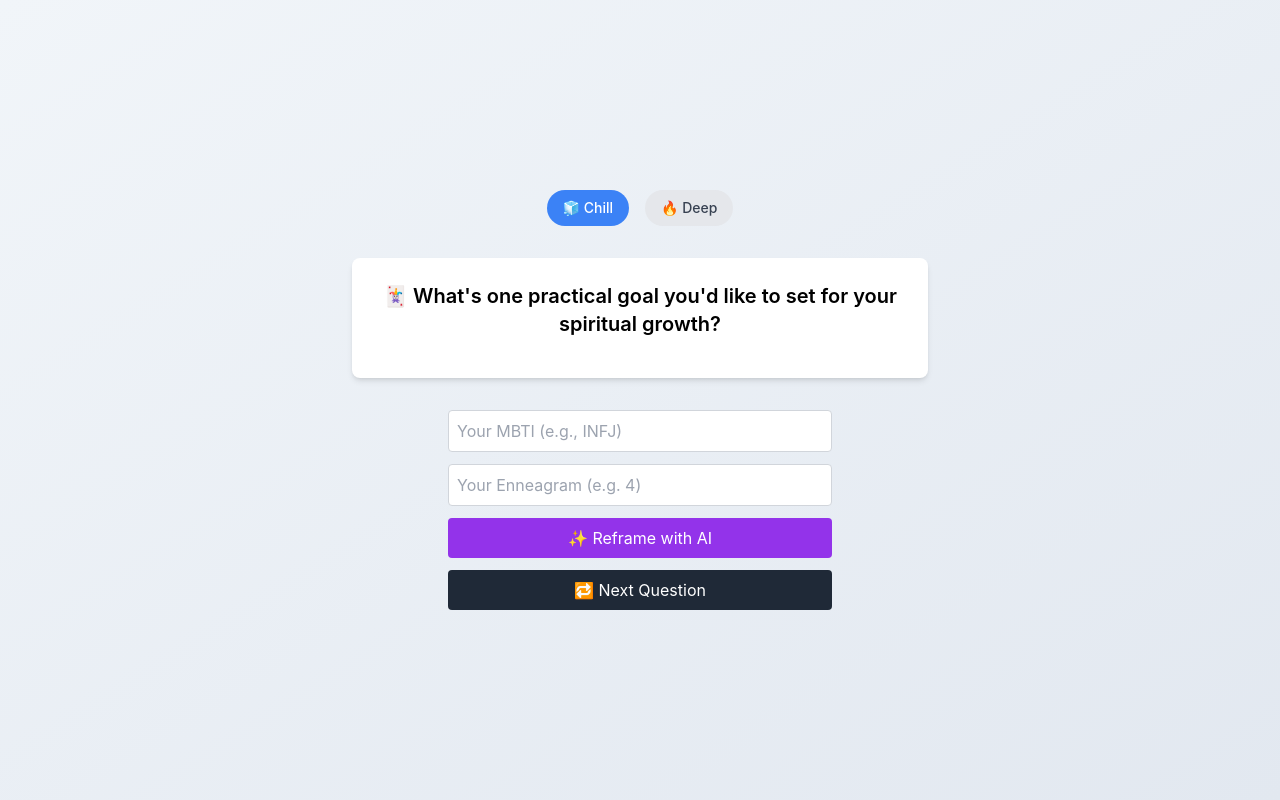
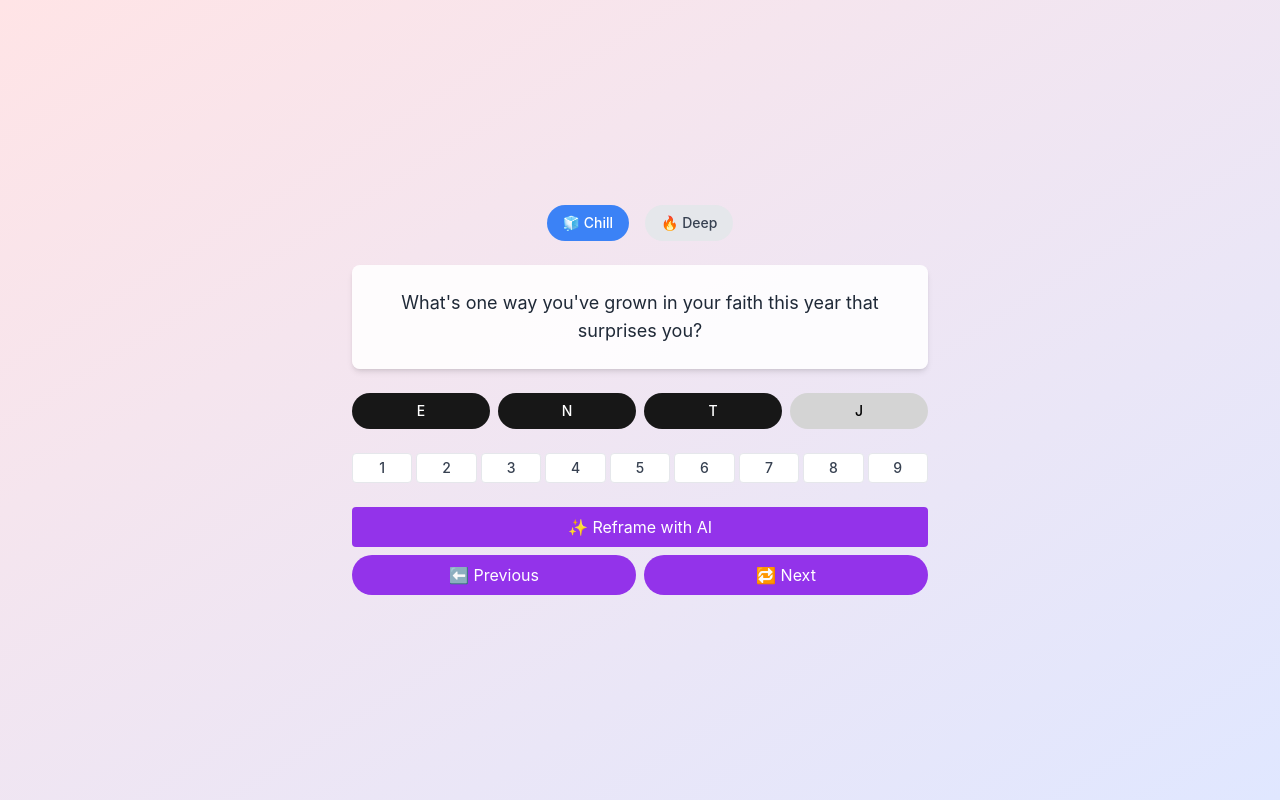
Before and after one commit to Eug-Chua/thoughtful_together, a React (Create React App) app in the folder frontend/: page / in a window 1280 px wide. Built offline with nearby package versions, Linux system fonts and the light colour scheme; a web font is replaced by a local one.

Commit message:
refactored app.js

```diff
--- a/frontend/src/App.js
+++ b/frontend/src/App.js
@@ -2,43 +2,54 @@ import React, { useState, useEffect } from 'react';
 import questions from './questions.json';
 import './index.css';
 
+const mbtiPairs = [
+  ['E', 'I'],
+  ['N', 'S'],
+  ['T', 'F'],
+  ['P', 'J'],
+];
+
 function App() {
-  const [depth, setDepth] = useState('chill');         // chill 🔵 or deep 🔴
-  const [question, setQuestion] = useState(null);      // current question
-  const [reframed, setReframed] = useState('');        // AI-enhanced version
-  const [mbti, setMbti] = useState('');
+  const [depth, setDepth] = useState('chill');
+  const [questionIndex, setQuestionIndex] = useState(0);
+  const [reframed, setReframed] = useState('');
+  const [mbti, setMbti] = useState(['E', 'N', 'T', 'J']);
   const [enneagram, setEnneagram] = useState('');
   const [loading, setLoading] = useState(false);
+  const [fadeKey, setFadeKey] = useState(0);
 
-  // pick a random question when depth changes
-  useEffect(() => {
-    pickRandomQuestion();
-  }, [depth]);
+  const filtered = questions.filter(q => q.depth === depth);
+  const question = reframed || filtered[questionIndex]?.content || '';
 
-  const pickRandomQuestion = () => {
-    const filtered = questions.filter(q => q.depth === depth);
-    const random = filtered[Math.floor(Math.random() * filtered.length)];
-    setQuestion(random);
+  const pickQuestion = (offset) => {
+    const newIndex = (questionIndex + offset + filtered.length) % filtered.length;
+    setQuestionIndex(newIndex);
     setReframed('');
+    setFadeKey(prev => prev + 1);
   };
 
+  const toggleMbti = (row, value) => {
+    setMbti(prev => ({ ...prev, [row]: value }));
+  };
+
+  const fullMbti = Object.values(mbti).join('');
+
   const reframeWithAI = async () => {
-    if (!mbti || !enneagram || !question) return;
-
+    if (!fullMbti || !enneagram || !question) return;
     setLoading(true);
     try {
-      const res = await fetch('http://localhost:5000/reframe', {
+      const res = await fetch('http://localhost:5050/reframe', {
         method: 'POST',
         headers: { 'Content-Type': 'application/json' },
         body: JSON.stringify({
-          question: question.content,
-          mbti,
+          question,
+          mbti: fullMbti,
           enneagram
         }),
       });
-
       const data = await res.json();
       setReframed(data.reframed);
+      setFadeKey(prev => prev + 1);
     } catch (err) {
       setReframed('⚠️ Failed to reframe. Try again later.');
     } finally {
@@ -47,58 +58,103 @@ function App() {
   };
 
   return (
-    <div className="min-h-screen bg-gradient-to-br from-slate-100 to-slate-200 p-6 flex flex-col items-center justify-center space-y-8">
-      <div className="flex space-x-4">
+    <div className="min-h-screen bg-gradient-to-br from-rose-100 to-indigo-100 font-sans flex items-center justify-center relative px-6">
+      {/* 🔮 Soft Glowing Blobs */}
+      <div className="absolute inset-0 -z-10 overflow-hidden">
+        <div className="absolute top-[-10%] left-[5%] w-[300px] h-[300px] bg-pink-300 opacity-30 blur-3xl rounded-full animate-pulse"></div>
+        <div className="absolute bottom-[10%] right-[10%] w-[400px] h-[400px] bg-blue-300 opacity-30 blur-3xl rounded-full animate-pulse animation-delay-2000"></div>
+        <div className="absolute top-[40%] left-[40%] w-[250px] h-[250px] bg-purple-300 opacity-20 blur-3xl rounded-full animate-pulse animation-delay-4000"></div>
+      </div>
+
+      <div className="w-full max-w-xl space-y-6 text-center">
+        {/* 🔘 Chill vs Deep */}
+        <div className="flex justify-center space-x-4">
           <button
-          onClick={() => setDepth('chill')}
+            onClick={() => { setDepth('chill'); setQuestionIndex(0); setReframed(''); }}
             className={`px-4 py-2 rounded-full text-sm font-medium ${depth === 'chill' ? 'bg-blue-500 text-white' : 'bg-gray-200 text-gray-700'}`}
           >
             🧊 Chill
           </button>
           <button
-          onClick={() => setDepth('deep')}
+            onClick={() => { setDepth('deep'); setQuestionIndex(0); setReframed(''); }}
             className={`px-4 py-2 rounded-full text-sm font-medium ${depth === 'deep' ? 'bg-red-500 text-white' : 'bg-gray-200 text-gray-700'}`}
           >
             🔥 Deep
           </button>
         </div>
 
-      <div className="bg-white shadow-md rounded-lg max-w-xl w-full p-6 text-center">
-        <h2 className="text-xl font-semibold mb-4">🃏 {question?.content}</h2>
-        {reframed && (
-          <p className="text-gray-700 italic mt-4 border-t pt-4">
-            ✨ <span className="font-medium">Reframed for {mbti} / {enneagram}:</span><br />
-            {reframed}
-          </p>
-        )}
+        {/* 🃏 Question */}
+        <div key={fadeKey} className="bg-white bg-opacity-90 shadow-md rounded-lg p-6 text-lg text-gray-800 transition-opacity duration-700 animate-fade-in">
+          {question}
         </div>
 
-      <div className="flex flex-col items-center space-y-3 w-full max-w-sm">
-        <input
-          value={mbti}
-          onChange={(e) => setMbti(e.target.value)}
-          placeholder="Your MBTI (e.g., INFJ)"
-          className="border border-gray-300 p-2 rounded w-full"
-        />
-        <input
-          value={enneagram}
-          onChange={(e) => setEnneagram(e.target.value)}
-          placeholder="Your Enneagram (e.g. 4)"
-          className="border border-gray-300 p-2 rounded w-full"
-        />
+        {/* 🎯 MBTI */}
+        <div className="grid grid-cols-4 gap-2 w-full">
+          {['EI', 'NS', 'TF', 'PJ'].map((pair, idx) => (
+            <button
+              key={pair}
+              onClick={() => {
+                const updated = [...mbti];
+                updated[idx] = updated[idx] === pair[0] ? pair[1] : pair[0];
+                setMbti(updated);
+              }}
+              className={`px-4 py-2 rounded-full text-sm font-medium w-full ${
+                mbti[idx] === pair[0] ? 'bg-neutral-900 text-white' : 'bg-neutral-300 text-black'
+              }`}
+            >
+              {mbti[idx]}
+            </button>
+          ))}
+        </div>
+
+
+        {/* 🔢 Enneagram */}
+        <div className="grid grid-cols-9 gap-1 text-sm">
+          {[...Array(9)].map((_, i) => {
+            const val = (i + 1).toString();
+            return (
+              <button
+                key={val}
+                onClick={() => setEnneagram(val)}
+                className={`py-1 rounded font-medium border ${
+                  enneagram === val
+                    ? 'bg-black text-white'
+                    : 'bg-white text-gray-700 hover:bg-gray-200'
+                }`}
+              >
+                {val}
+              </button>
+            );
+          })}
+        </div>
+
+        {/* ✨ Actions */}
+        <div className="flex flex-col space-y-2">
           <button
             onClick={reframeWithAI}
             disabled={loading}
-          className={`w-full py-2 rounded text-white ${loading ? 'bg-purple-300' : 'bg-purple-600 hover:bg-purple-700'}`}
+            className={`w-full py-2 rounded text-white ${
+              loading ? 'bg-purple-300' : 'bg-purple-600 hover:bg-purple-700'
+            }`}
           >
             {loading ? 'Thinking...' : '✨ Reframe with AI'}
           </button>
+
+          <div className="flex justify-between space-x-2">
             <button
-          onClick={pickRandomQuestion}
-          className="w-full py-2 rounded bg-gray-800 text-white hover:bg-gray-900"
+              onClick={() => pickQuestion(-1)}
+              className="w-full py-2 rounded-full text-white bg-purple-600 hover:bg-purple-700"
             >
-          🔁 Next Question
+              ⬅️ Previous
             </button>
+            <button
+              onClick={() => pickQuestion(1)}
+              className="w-full py-2 rounded-full text-white bg-purple-600 hover:bg-purple-700"
+            >
+              🔁 Next
+            </button>
+          </div>
+        </div>
       </div>
     </div>
   );
```
Lines whose indentation alone changed are shown as unchanged.
